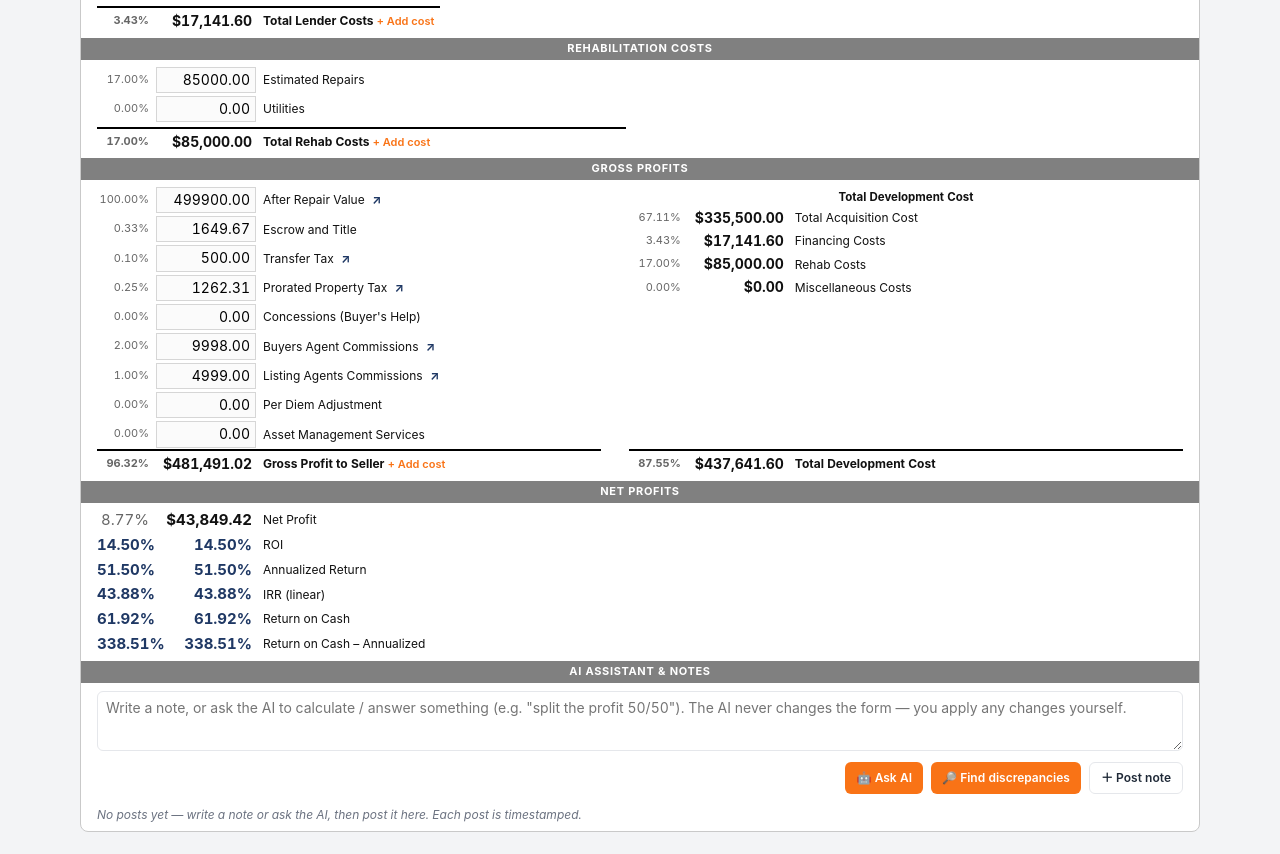
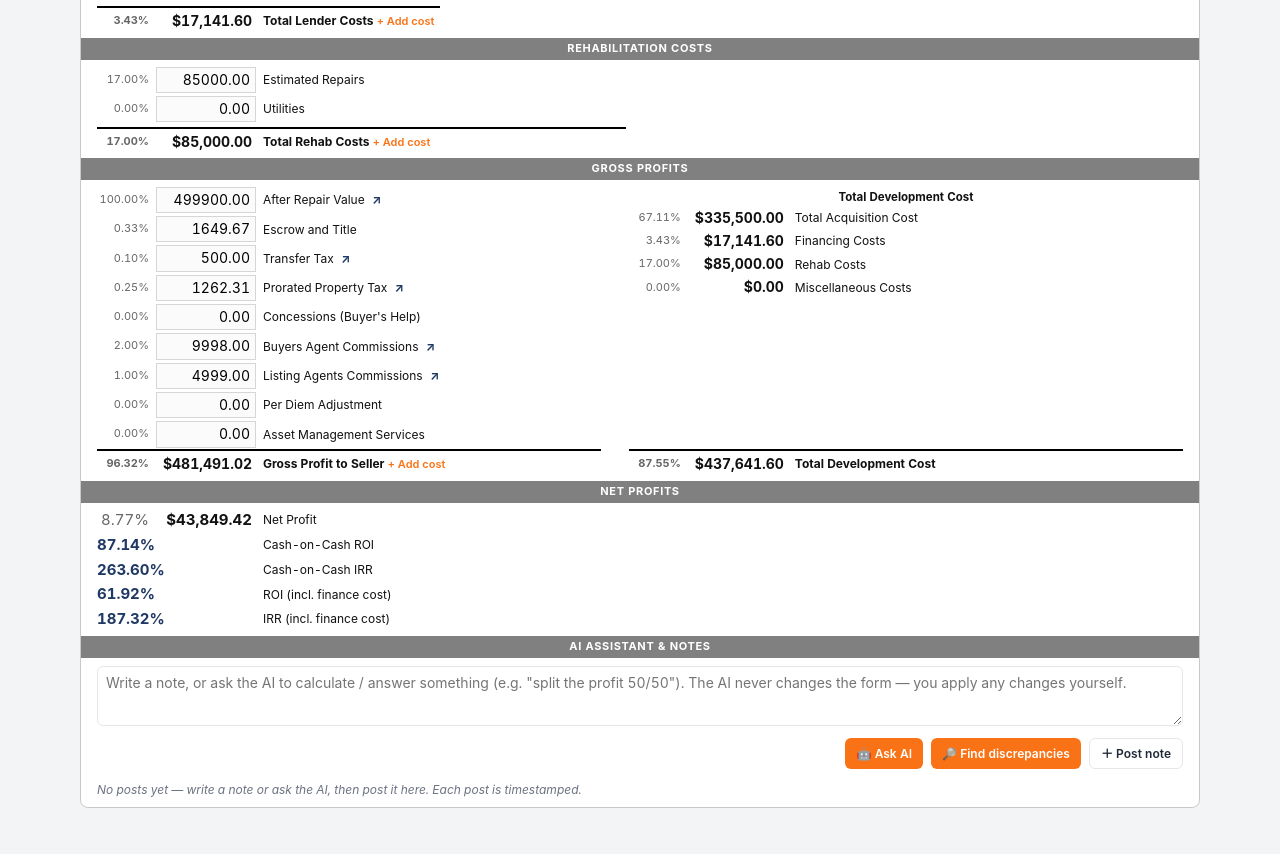
Before and after one commit to flipiq24/flipaid-closing-cockpit, a website: page index.html in a window 1280 px wide. Shown: the part 747-1601 px from the top of the page. After the commit the page ends 1577 px from the top, so only its background shows below. Drawn offline with Linux system fonts and the light colour scheme.

Commit message:
NET PROFITS: 4 relevant metrics, single % column
Replaced the 5 doubled-column metric rows with the 4 requested, one % column each:
Cash-on-Cash ROI (Net/Cash-to-Close), Cash-on-Cash IRR, ROI incl. finance cost
(Net/Total Cash incl. payments+reserves), IRR incl. finance cost. IRR uses the
Excel B58 linear method (ROI/days*360).

```diff
--- a/index.html
+++ b/index.html
@@ -755,8 +755,12 @@ function computeIA(i){
   r.roi = (r.netProfit+r.totalLender)/(r.totAcq+r.rehabCost); // B56
   r.irr = r.days>0 ? Math.pow(1+r.roi, 365/r.days)-1 : 0;     // B57 — compounded annualized return
   r.irrLinear = r.days>0 ? r.roi/r.days*360 : 0;             // linear IRR (Excel B58 = ROI/days*360)
-  r.returnOnCash = r.totalCashAndReserves>0 ? r.netProfit/r.totalCashAndReserves : 0;          // cash-on-cash
-  r.returnOnCashAnnual = (r.days>0 && r.returnOnCash>-1) ? Math.pow(1+r.returnOnCash, 365/r.days)-1 : 0;
+  // (1) Cash-on-Cash = Net Profit ÷ equity in (Cash Required to Close); (2) its IRR (annualized)
+  r.cashOnCashROI = r.cashToClose>0 ? r.netProfit/r.cashToClose : 0;
+  r.cashOnCashIRR = r.days>0 ? r.cashOnCashROI/r.days*360 : 0;   // linear, Excel B58 method
+  // (3) ROI incl. finance cost = Net Profit ÷ Total Cash Investment (incl. payments+reserves); (4) its IRR
+  r.returnOnCash = r.totalCashAndReserves>0 ? r.netProfit/r.totalCashAndReserves : 0;
+  r.returnOnCashAnnual = r.days>0 ? r.returnOnCash/r.days*360 : 0;
   // Cash out of escrow (MASTER IA G56) = Gross Profit to Seller − 1st-loan payoff − add'l 1st pmts
   // − unused 1st credit − interest from 1st payoff − 2nd "Loan Amount" (F25 = total cash invested + any 2nd loan).
   r.cashOutEscrow = r.grossProfit - r.loan1st - (+i.additional1stPayments||0) - (+i.unused1stCredit||0)
@@ -1133,11 +1137,10 @@ function renderIA(){
   <div class="cols">
     <div class="col">
       ${L_('Net Profit', r.netProfit,{big:1})}
-      <div class="lr big roi"><span class="lp">${pct(r.roi)}</span><span class="av">${pct(r.roi)}</span><span class="ll">ROI</span></div>
-      <div class="lr big roi"><span class="lp">${pct(r.irr)}</span><span class="av">${pct(r.irr)}</span><span class="ll">Annualized Return</span></div>
-      <div class="lr big roi"><span class="lp">${pct(r.irrLinear)}</span><span class="av">${pct(r.irrLinear)}</span><span class="ll">IRR (linear)</span></div>
-      <div class="lr big roi"><span class="lp">${pct(r.returnOnCash)}</span><span class="av">${pct(r.returnOnCash)}</span><span class="ll">Return on Cash</span></div>
-      <div class="lr big roi"><span class="lp">${pct(r.returnOnCashAnnual)}</span><span class="av">${pct(r.returnOnCashAnnual)}</span><span class="ll">Return on Cash – Annualized</span></div>
+      <div class="lr big roi"><span class="lp">${pct(r.cashOnCashROI)}</span><span class="av"></span><span class="ll">Cash-on-Cash ROI</span></div>
+      <div class="lr big roi"><span class="lp">${pct(r.cashOnCashIRR)}</span><span class="av"></span><span class="ll">Cash-on-Cash IRR</span></div>
+      <div class="lr big roi"><span class="lp">${pct(r.returnOnCash)}</span><span class="av"></span><span class="ll">ROI (incl. finance cost)</span></div>
+      <div class="lr big roi"><span class="lp">${pct(r.returnOnCashAnnual)}</span><span class="av"></span><span class="ll">IRR (incl. finance cost)</span></div>
     </div>
     <div class="col r"></div>
   </div>`;
```
